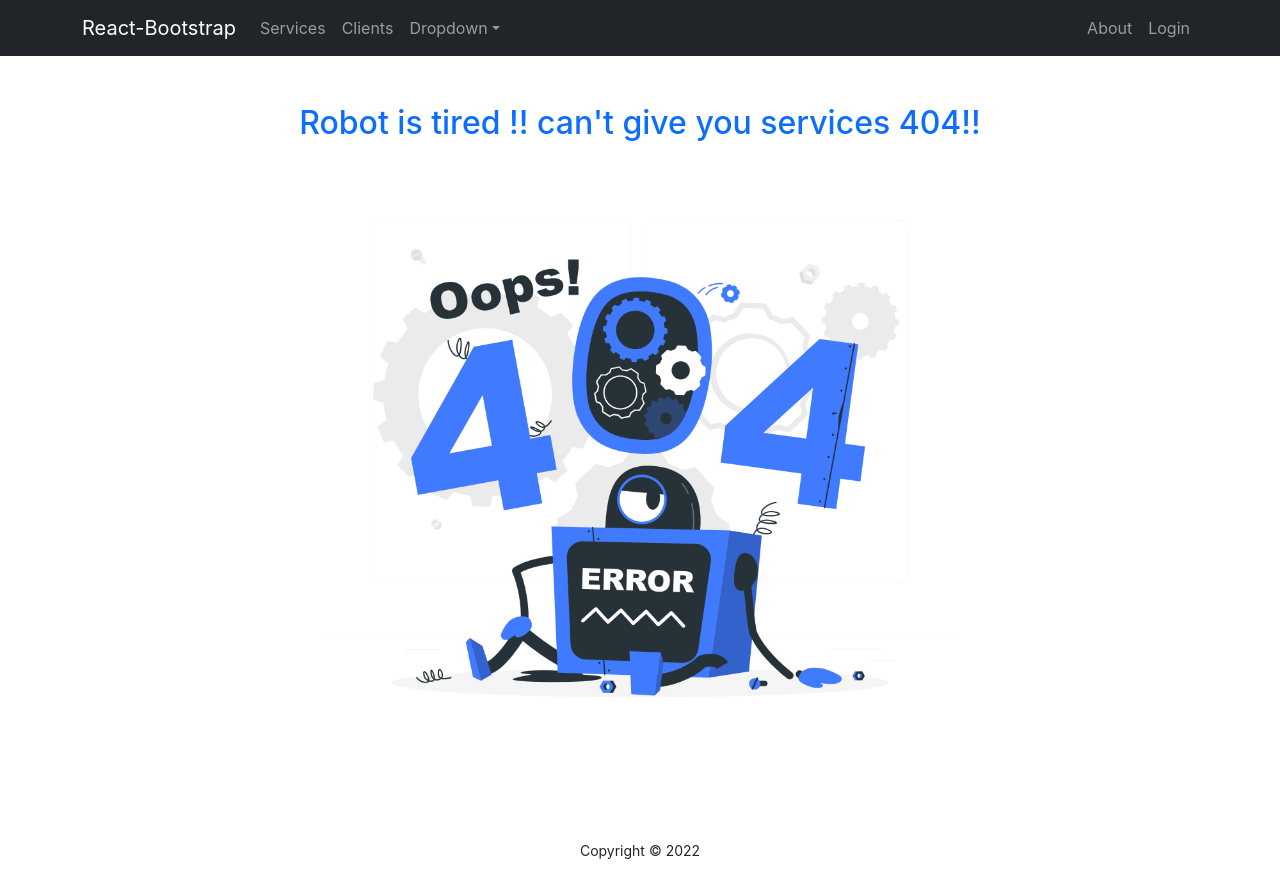
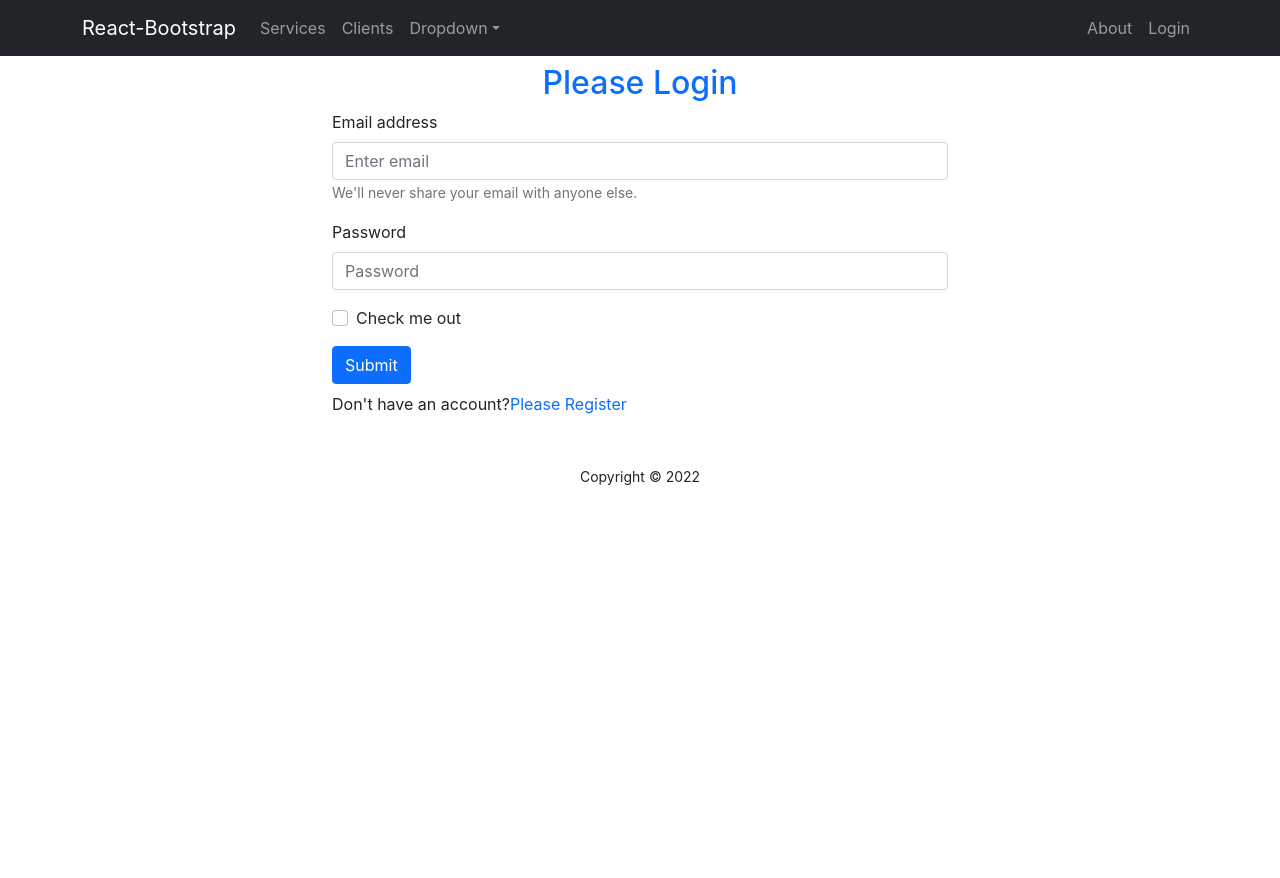
Before and after one commit to MrRonnie/Independent-Service-Provider, a React (Create React App) app: page /login in a window 1280 px wide. Before the commit this address had no page. After the commit the page ends 800 px from the top, so only its background shows below. Built offline with nearby package versions, Linux system fonts and the light colour scheme.

Commit message:
Create Login form and make it look ok

```diff
--- a/src/App.js
+++ b/src/App.js
@@ -3,6 +3,8 @@
 import About from "./Pages/About/About";
 import Checkout from "./Pages/Checkout/Checkout";
 import Home from "./Pages/Home/Home/Home";
+import Login from "./Pages/Login/Login/Login";
+import Register from "./Pages/Login/Register/Register";
 import Footer from "./Pages/Shared/Footer/Footer";
 import Header from "./Pages/Shared/Header/Header";
 import NotFound from "./Pages/Shared/NotFound/NotFound";
@@ -19,6 +21,8 @@
           element={<Checkout></Checkout>}
         ></Route>
         <Route path="/about" element={<About></About>}></Route>
+        <Route path="/login" element={<Login></Login>}></Route>
+        <Route path="/register" element={<Register></Register>}></Route>
 
         <Route path="*" element={<NotFound></NotFound>}></Route>
       </Routes>
--- /dev/null
+++ b/src/Pages/Login/Login/Login.js
@@ -0,0 +1,69 @@
+import React, { useRef } from "react";
+import { Button, Form } from "react-bootstrap";
+import { Link, useNavigate } from "react-router-dom";
+
+const Login = () => {
+  const emailRef = useRef("");
+  const passwordRef = useRef("");
+  const navigate = useNavigate();
+
+  const handleSubmit = (event) => {
+    event.preventDefault();
+    const email = emailRef.current.value;
+    const password = passwordRef.current.value;
+
+    console.log(email, password);
+  };
+
+  const navigateRegister = (event) => {
+    navigate("/register");
+  };
+
+  return (
+    <div className="container w-50 mx-auto">
+      <h2 className="text-primary text-center mt-2">Please Login</h2>
+      <Form onClick={handleSubmit}>
+        <Form.Group className="mb-3" controlId="formBasicEmail">
+          <Form.Label>Email address</Form.Label>
+          <Form.Control
+            ref={emailRef}
+            type="email"
+            placeholder="Enter email"
+            required
+          />
+          <Form.Text className="text-muted">
+            We'll never share your email with anyone else.
+          </Form.Text>
+        </Form.Group>
+
+        <Form.Group className="mb-3" controlId="formBasicPassword">
+          <Form.Label>Password</Form.Label>
+          <Form.Control
+            ref={passwordRef}
+            type="password"
+            placeholder="Password"
+            required
+          />
+        </Form.Group>
+        <Form.Group className="mb-3" controlId="formBasicCheckbox">
+          <Form.Check type="checkbox" label="Check me out" />
+        </Form.Group>
+        <Button variant="primary" type="submit">
+          Submit
+        </Button>
+      </Form>
+      <p className="mt-2">
+        Don't have an account?
+        <Link
+          to="/register"
+          className="text-primary text-decoration-none"
+          onClick={navigateRegister}
+        >
+          Please Register
+        </Link>
+      </p>
+    </div>
+  );
+};
+
+export default Login;
--- /dev/null
+++ b/src/Pages/Login/Register/Register.js
@@ -0,0 +1,11 @@
+import React from "react";
+
+const Register = () => {
+  return (
+    <div>
+      <h2>Register</h2>
+    </div>
+  );
+};
+
+export default Register;
```
